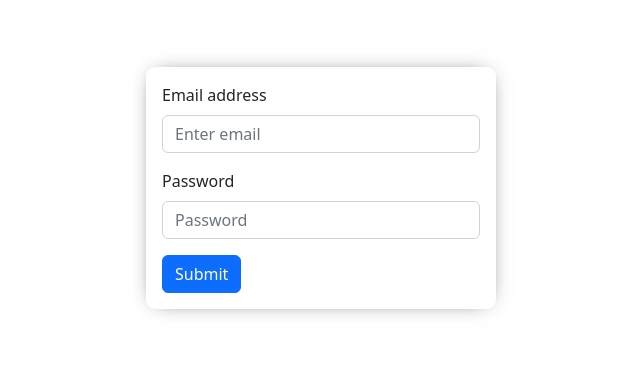
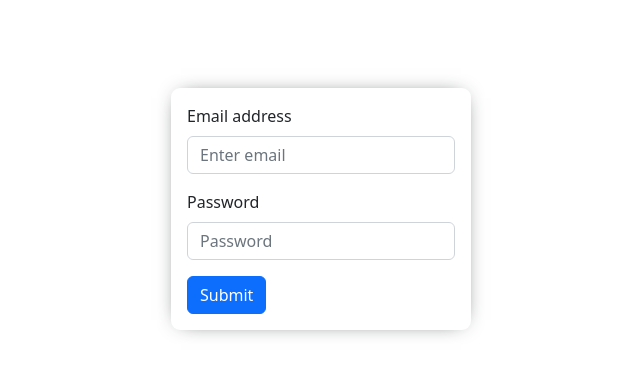
Before and after one commit to muh-osman/google-spreadsheets-form, a React (Create React App) app: page / in a window 1280 px wide. Shown: the part 212-588 px from the top of the page, without its empty margins (319-959 px from the left). Built offline with nearby package versions, Linux system fonts and the light colour scheme.

Commit message:
Bug fixes

```diff
--- a/src/App.css
+++ b/src/App.css
@@ -1,14 +1,102 @@
-.App {
-  max-width: 350px;
-  margin: auto;
+#root {
+  height: 100vh;
   display: flex;
+  flex-direction: column;
   align-items: center;
-  height: 100vh;
+  justify-content: center;
 }
 
 form {
   border-radius: 9px;
   padding: 16px;
   width: 100%;
-  box-shadow: 0 0 20px -10px rgba(33,37,41,1);
+  height: 242px;
+  box-shadow: 0 0 20px -10px rgba(33, 37, 41, 1);
 }
+
+/* The flip card container - set the width and height to whatever you want. We have added the border property to demonstrate that the flip itself goes out of the box on hover (remove perspective if you don't want the 3D effect */
+.flip-card {
+  background-color: transparent;
+  width: 300px;
+  height: 200px;
+  perspective: 1000px; /* Remove this if you don't want the 3D effect */
+}
+
+/* This container is needed to position the front and back side */
+.flip-card-inner {
+  position: relative;
+  width: 100%;
+  transition: transform 0.8s;
+  transform-style: preserve-3d;
+  height: 242px;
+}
+
+/* Do an horizontal flip when you move the mouse over the flip box container */
+/* .flip-card:hover .flip-card-inner {
+  transform: rotateY(180deg);
+} */
+
+/* Position the front and back side */
+.flip-card-front,
+.flip-card-back {
+  position: absolute;
+  width: 100%;
+  height: 242px;
+  -webkit-backface-visibility: hidden; /* Safari */
+  backface-visibility: hidden;
+}
+
+/* Style the back side */
+.flip-card-back {
+  color: #121212;
+  transform: rotateY(180deg);
+  border-radius: 9px;
+  box-shadow: 0 0 20px -10px rgba(33, 37, 41, 1);
+  padding: 16px;
+  display: flex;
+  flex-direction: column;
+  align-items: center;
+  justify-content: center;
+  text-align: center;
+}
+
+.flip-card-back h1 {
+  margin-bottom: 32px;
+}
+
+.flip-card-back h3 {
+  font-size: 24px;
+  color: rgb(33 37 41 / 79%);
+}
+
+.btn-primary {
+  position: relative;
+}
+
+@keyframes spinner {
+  to {
+    transform: rotate(360deg);
+  }
+}
+
+.btn_loader:before {
+  content: "";
+  box-sizing: border-box;
+  position: absolute;
+  top: 50%;
+  left: 339%;
+  width: 30px;
+  height: 30px;
+  margin-top: -15px;
+  margin-left: -15px;
+  border-radius: 50%;
+  border: 1px solid #ccc;
+  border-top-color: #07d;
+  animation: spinner 0.6s linear infinite;
+}
+
+.btn_loader {
+  background-color: #6c757d !important;
+  border-color: #6c757d !important;
+  cursor: not-allowed !important;
+}
--- a/src/App.js
+++ b/src/App.js
@@ -1,50 +1,64 @@
 import "./App.css";
-import { useRef } from "react";
+import { useRef, useState } from "react";
 // Bootstrap
 import Button from "react-bootstrap/Button";
 import Form from "react-bootstrap/Form";
+import Alert from "react-bootstrap/Alert";
 
 function App() {
+  const form = useRef();
+  const [alertMsg, setAlertMsg] = useState("");
+  const [validated, setValidated] = useState(false);
+  const btn = useRef()
 
-  const formEle = useRef();
-  const emailInput = useRef();
-  const passwordInput = useRef();
-
+  let alert = <Alert variant={"warning"}> {alertMsg} </Alert>;
 
   function submitHandler(e) {
     e.preventDefault();
+    btn.current.classList.add('btn_loader')
 
+    if (form.current.checkValidity() === false) {
+      btn.current.classList.remove('btn_loader')
+      e.stopPropagation();
+      setValidated(true);
 
-    const formData = new FormData(formEle.current);
+    } else {
+      const formData = new FormData(form.current);
       fetch(
-      "https://script.google.com/macros/s/AKfycbwPb1u07MSBMYo4bomMIIChuZexI5mMi7gDrq6bhxTHDutUtoROKwEdht2IVXt3PPDa/exec",
+        "https://script.google.com/macros/s/AKfycbwbZJD06dt4ml-zOUgeG39wtlbZPFh6jmowhJNqXVehP0XBcMtOMMdFlf7VrHZujoaqXA/exec",
         {
           method: "POST",
           body: formData,
         }
         )
-      .then((res) => res.json())
-      .then((data) => {
-        console.log(data);
+        .then((response) => {
+          document.querySelector(".flip-card-inner").style.transform = "rotateY(180deg)";
+          setValidated(false);
         })
-      .catch((err) => {
-        console.log(err);
+        .catch((error) => {
+          setAlertMsg(error.message);
+          btn.current.classList.remove('btn_loader')
         });
-
-    emailInput.current.value = "";
-    passwordInput.current.value = "";
+    }
   }
 
   return (
-    <div className="App">
-      <Form ref={formEle} noValidate validated={false}>
+    <div className="App flip-card">
+      <div className="flip-card-inner">
+        {alertMsg && alert}
+
+        <Form
+          className="flip-card-front"
+          ref={form}
+          noValidate
+          validated={validated}
+        >
           {/* Email */}
           <Form.Group className="mb-3" controlId="formBasicEmail">
             <Form.Label>Email address</Form.Label>
             <Form.Control
-            ref={emailInput}
               type="email"
-            name="Email"
+              name="email"
               placeholder="Enter email"
               required
             />
@@ -54,9 +68,8 @@ function App() {
           <Form.Group className="mb-3" controlId="formBasicPassword">
             <Form.Label>Password</Form.Label>
             <Form.Control
-            ref={passwordInput}
               type="password"
-            name="Password"
+              name="password"
               placeholder="Password"
               required
             />
@@ -69,10 +82,18 @@ function App() {
             }}
             variant="primary"
             type="submit"
+            ref={btn}
           >
             Submit
           </Button>
         </Form>
+
+        <div className="flip-card-back">
+          <h1>Thank You!</h1>
+          <h3>Your submission has been sent.</h3>
+        </div>
+
+      </div>
     </div>
   );
 }
```
Also changed, not shown: src/logo.svg (deleted). Lines whose indentation alone changed are shown as unchanged.
